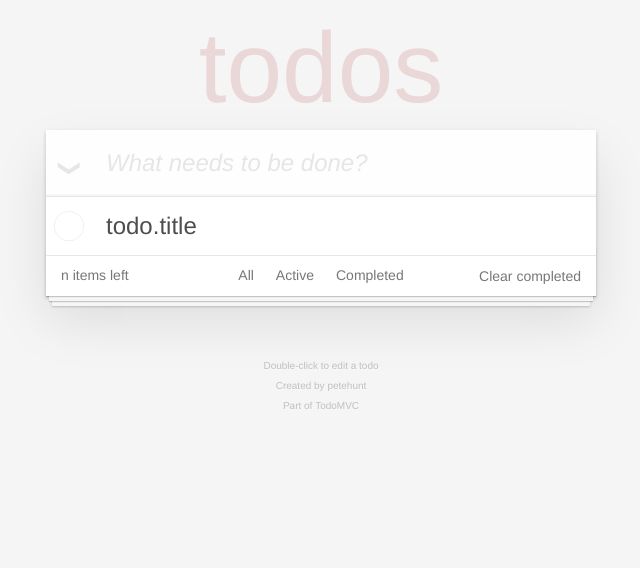
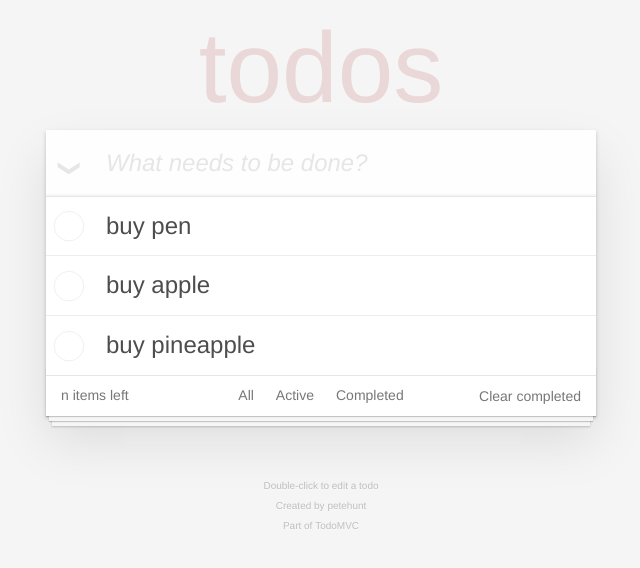
Before and after one commit to hackape/react-for-designers, a React (Vite) app: page / in a window 1280 px wide. Shown: the top 568 px of the page, without its empty margins (319-959 px from the left). Built offline with nearby package versions, Linux system fonts and the light colour scheme.

Commit message:
step 1: map todoList item to view

```diff
--- a/src/app.jsx
+++ b/src/app.jsx
@@ -1,5 +1,23 @@
 import React from 'react'
 import ReactDOM from 'react-dom'
+
+const todoList = [
+  {
+    id: 1,
+    title: 'buy pen',
+    completed: false
+  },
+  {
+    id: 2,
+    title: 'buy apple',
+    completed: false
+  },
+  {
+    id: 3,
+    title: 'buy pineapple',
+    completed: false
+  }
+]
 
 function TodoApp () {
   return (
@@ -26,18 +44,18 @@ function TodoList () {
       <input id='toggle-all' className='toggle-all' type='checkbox' />
       <label htmlFor='toggle-all'>Mark all as complete</label>
       <ul className='todo-list'>
-        <TodoItem />
+        {todoList.map(todo => <TodoItem key={todo.id} todo={todo} />)}
       </ul>
     </section>
   )
 }
 
-function TodoItem () {
+function TodoItem ({ todo }) {
   return (
     <li className='todo'>
       <div className='view'>
         <input type='checkbox' className='toggle' />
-        <label>todo.title</label>
+        <label>{todo.title}</label>
         <button className='destroy' />
       </div>
       <input className='edit' type='text' />
```
